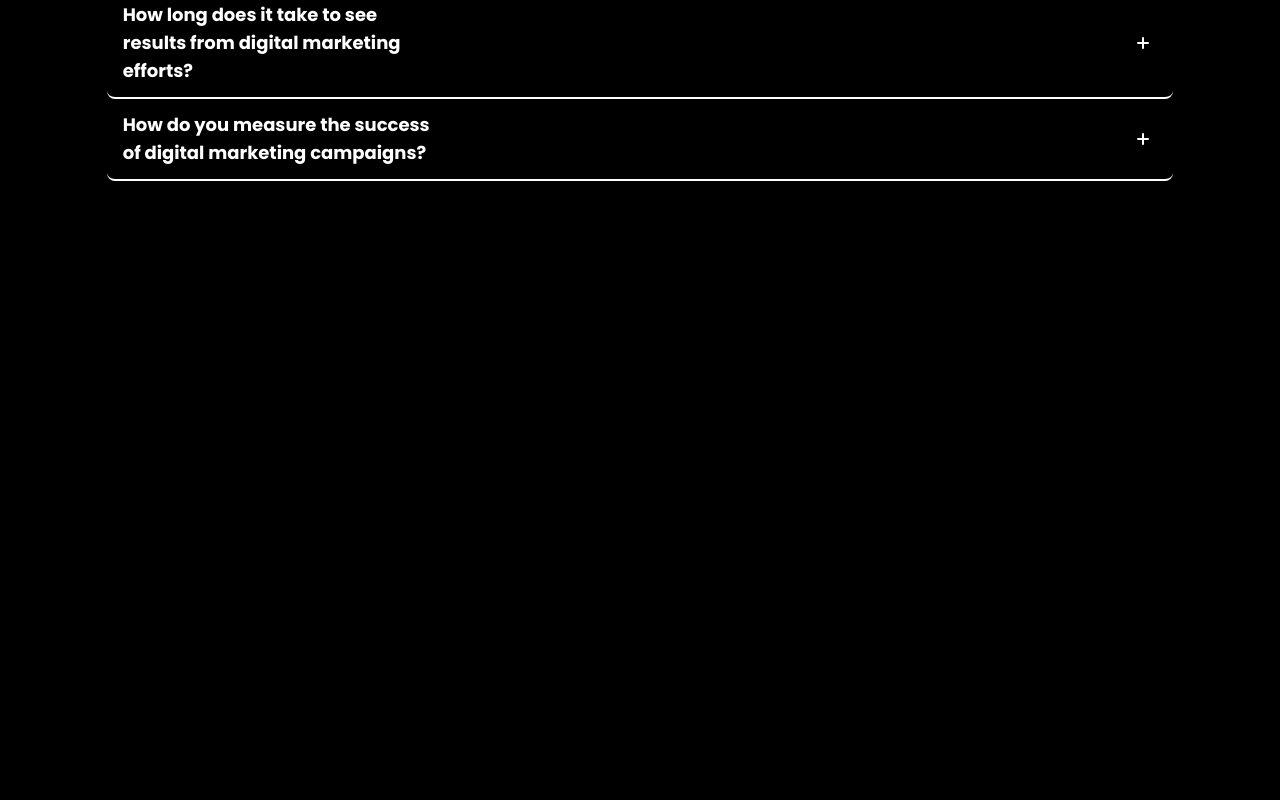
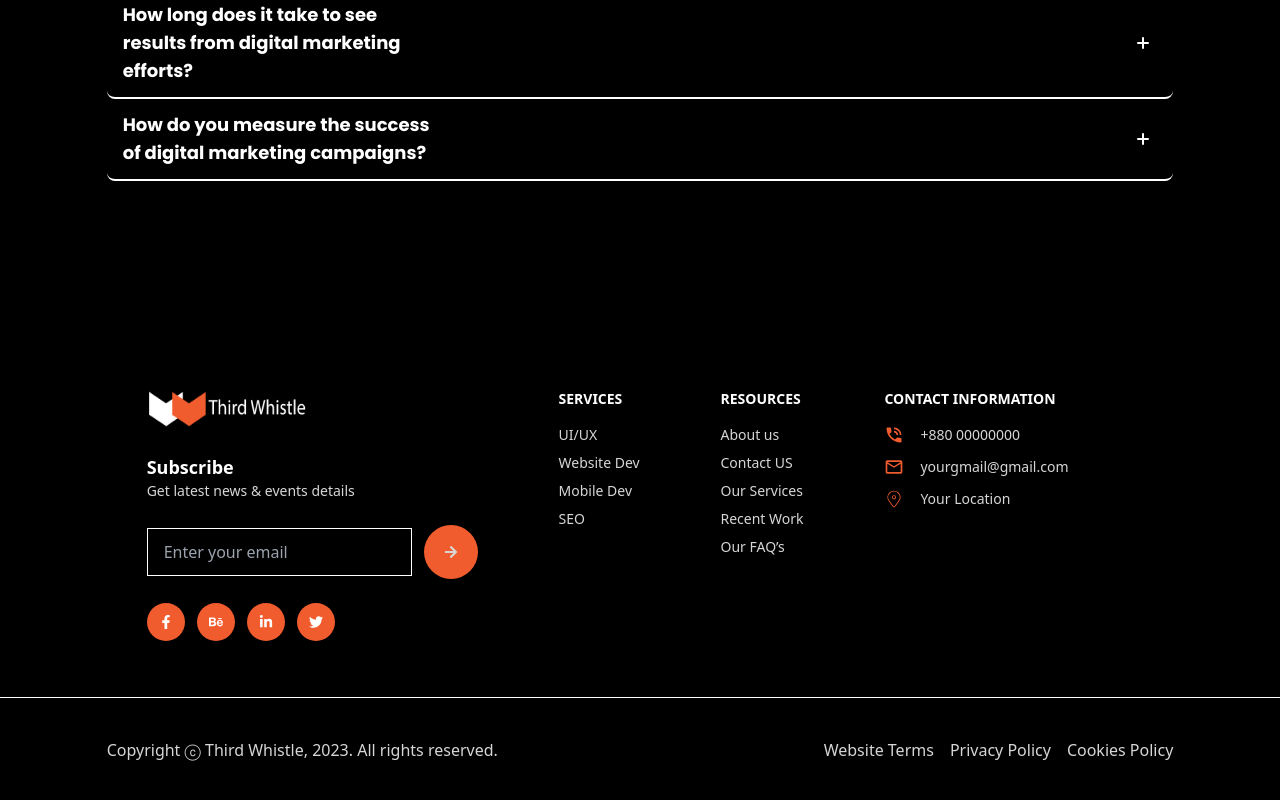
Before and after one commit to MdSaifulIslamRafsan/Three-Whistle-JobTask, a Next.js app: page / in a window 1280 px wide. Shown: the part 2143-2943 px from the top of the page. Before the commit the page ends 2452 px from the top, so only its background shows below. Built offline with nearby package versions, Linux system fonts and the light colour scheme.

Commit message:
added footer

```diff
--- a/src/app/layout.tsx
+++ b/src/app/layout.tsx
@@ -2,6 +2,7 @@ import type { Metadata } from "next";
 import localFont from "next/font/local";
 import "./globals.css";
 import Navbar from "@/components/ShareComponent/Navbar";
+import Footer from "@/components/ShareComponent/Footer";
 
 const Poppins = localFont({
   src: [
@@ -35,6 +36,7 @@ export default function RootLayout({
       >
             <Navbar></Navbar>
         {children}
+        <Footer></Footer>
       </body>
     </html>
   );
--- /dev/null
+++ b/src/components/ShareComponent/Footer.tsx
@@ -0,0 +1,97 @@
+import Image from "next/image";
+import Link from "next/link";
+import { FaArrowRight , FaFacebookF , FaBehance ,FaLinkedinIn , FaTwitter    } from "react-icons/fa";
+import { MdPhoneInTalk } from "react-icons/md";
+import { CiLocationOn } from "react-icons/ci";
+import { MdOutlineEmail } from "react-icons/md";
+
+const Footer = () => {
+    return (
+      <footer className="py-10">
+        <section className="footer max-w-[1440px] w-[95%] md:w-11/12 lg:w-10/12 mx-auto  text-base-content p-10">
+        <aside>
+        <Link href="/">
+        <Image src="/assets/Artboard 1@3x 1.png" alt="nav-logo" className={"w-40 h-10"} width={140} height={50} />
+      </Link>
+     <div className="py-4">
+        <h6 className="font-bold text-lg opacity-100 text-white">Subscribe</h6>
+          <p>
+            Get latest news & events details
+          </p>
+     </div>
+
+            <div className="flex items-center gap-3">
+                 <input type="email" placeholder="Enter your email" className="input border-white input-bordered w-full max-w-xs" />
+                <button className="p-5 bg-primary rounded-full"> <FaArrowRight />
+                </button>
+            </div>
+            <div className="flex items-center py-4 gap-3">
+                <Link className="p-3 text-white rounded-full bg-primary" href="/">
+                    <FaFacebookF />
+
+                </Link>
+                <Link className="p-3 text-white rounded-full bg-primary" href="/">
+                 <FaBehance />
+
+
+                </Link>
+                <Link className="p-3 text-white rounded-full bg-primary" href="/">
+                     <FaLinkedinIn />
+
+
+                </Link>
+                <Link className="p-3 text-white rounded-full bg-primary" href="/">
+                    <FaTwitter  />
+
+                </Link>
+
+
+            </div>
+
+
+
+        </aside>
+
+        <nav>
+          <h6 className="footer-title opacity-100 text-white">Services</h6>
+          <Link href="/" className="link link-hover">UI/UX</Link>
+          <Link href="/" className="link link-hover">Website Dev</Link>
+          <Link href="/" className="link link-hover">Mobile Dev</Link>
+          <Link href="/" className="link link-hover">SEO</Link>
+        </nav>
+        <nav>
+          <h6 className="footer-title opacity-100 text-white">Resources</h6>
+          <Link href="/" className="link link-hover">About us</Link>
+          <Link href="/" className="link link-hover">Contact US</Link>
+          <Link href="/" className="link link-hover">Our Services </Link>
+          <Link href="/" className="link link-hover">Recent Work</Link>
+          <Link href="/" className="link link-hover">Our FAQ’s</Link>
+        </nav>
+        <nav>
+          <h6 className="footer-title opacity-100 text-white">Contact Information</h6>
+          <ul className="space-y-3">
+            <li  className="flex gap-4 items-center"><MdPhoneInTalk  className="text-primary text-xl"/><span>+880 00000000</span></li>
+            <li  className="flex gap-4 items-center">
+            <MdOutlineEmail   className="text-primary text-xl"/> <span> yourgmail@gmail.com</span></li>
+            <li className="flex gap-4 items-center">
+                <CiLocationOn   className="text-primary text-xl"/>
+                <span>Your Location</span></li>
+          </ul>
+        </nav>
+        </section>
+        <div className="border-t border-white"></div>
+
+        <div className="max-w-[1440px] w-[95%] md:w-11/12 lg:w-10/12 mx-auto pt-10 flex flex-col md:flex-row gap-5 text-xs sm:text-base justify-between items-center">
+            <p>Copyright ⓒ Third Whistle, 2023. All rights reserved.</p>
+            <div className="space-x-4 ">
+                <Link href="/" className="link link-hover">Website Terms</Link>
+              <Link href="/" className="link link-hover">Privacy Policy</Link>
+              <Link href="/" className="link link-hover">Cookies Policy</Link>
+            </div>
+        </div>
+
+      </footer>
+    );
+};
+
+export default Footer;
--- a/src/components/ShareComponent/Navbar.tsx
+++ b/src/components/ShareComponent/Navbar.tsx
@@ -86,7 +86,7 @@ const Navbar = () => {
         </div>
         <ul
           tabIndex={0}
-          className="menu menu-sm dropdown-content bg-base-100 rounded-box z-[1] mt-3 w-52 p-2 shadow"
+          className="menu w-52 dropdown-content bg-base-100 rounded-box z-[1] mt-3  p-2 shadow"
         >
           {NavLinks.map((link : NavlinksType) => (
             <li key={link.path}>
@@ -105,7 +105,7 @@ const Navbar = () => {
         </ul>
       </div>
       <Link href="/">
-        <Image src="/assets/Artboard 1@3x 1.png" alt="nav-logo"  width={140} height={50} />
+        <Image src="/assets/Artboard 1@3x 1.png" alt="nav-logo" className={"w-40 h-10"} width={140} height={50} />
       </Link>
     </div>
 
@@ -117,10 +117,10 @@ const Navbar = () => {
             {link.submenu ? (
               <details>
                 <summary>{link.label}</summary>
-                <ul className="p-2 absolute left-0 bg-base-100 shadow-md rounded-box z-10">
+                <ul className="p-2 absolute left-0 bg-base-100 shadow-md w-44 rounded-box z-10">
                   {link.submenu.map((sublink) => (
-                    <li key={sublink.path}>
-                      <Link className={`${currentPath === link?.path && 'text-primary font-bold'}`} href={sublink.path}>{sublink.label}</Link>
+                    <li  key={sublink.path}>
+                      <Link className={`${currentPath === link?.path && 'text-primary  font-bold'}`} href={sublink.path}>{sublink.label}</Link>
                     </li>
                   ))}
                 </ul>
@@ -135,7 +135,7 @@ const Navbar = () => {
 
     {/* Navbar End */}
     <div className="navbar-end">
-      <Link href="/" className="btn px-5  sm:px-10 bg-primary rounded-full">Get in touch <FaArrowRight />
+      <Link href="/" className="btn sm:px-10 bg-primary rounded-full">Get in touch <FaArrowRight className="hidden sm:block" />
       </Link>
     </div>
   </div>
```
